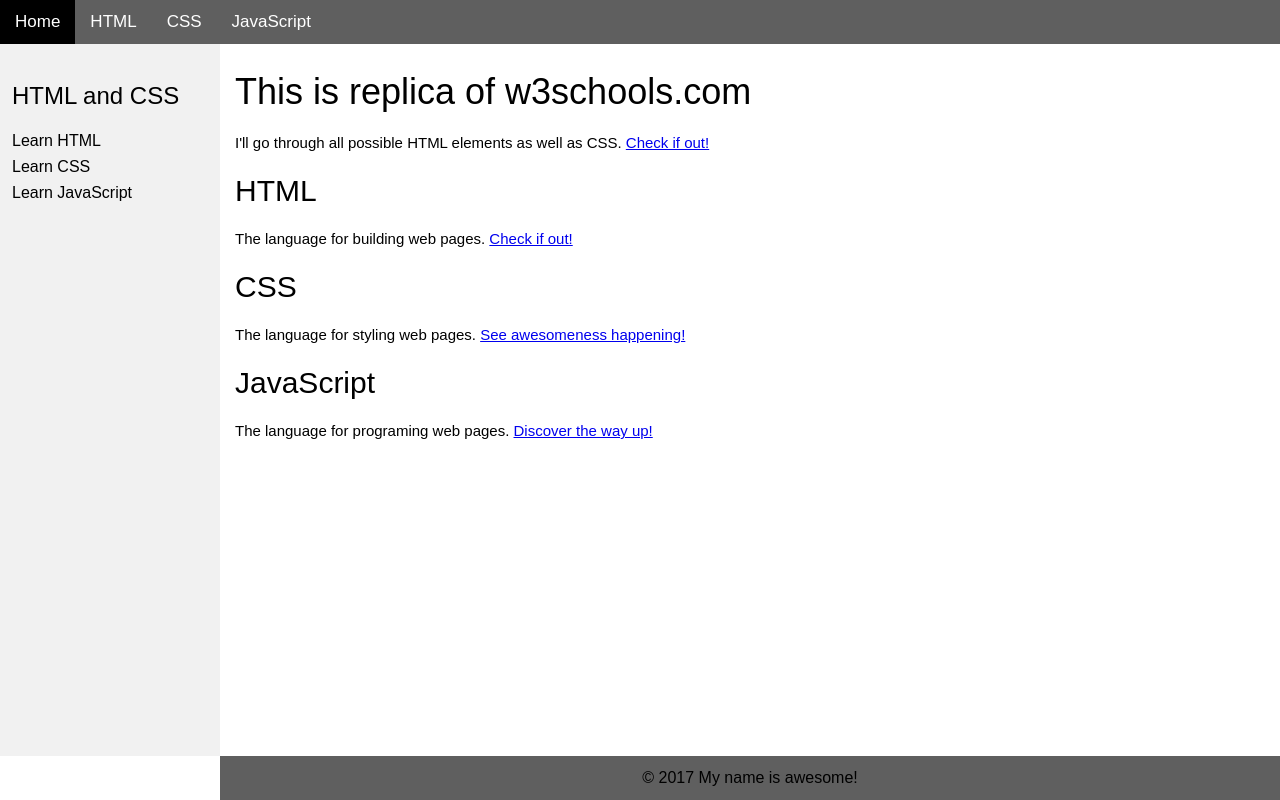
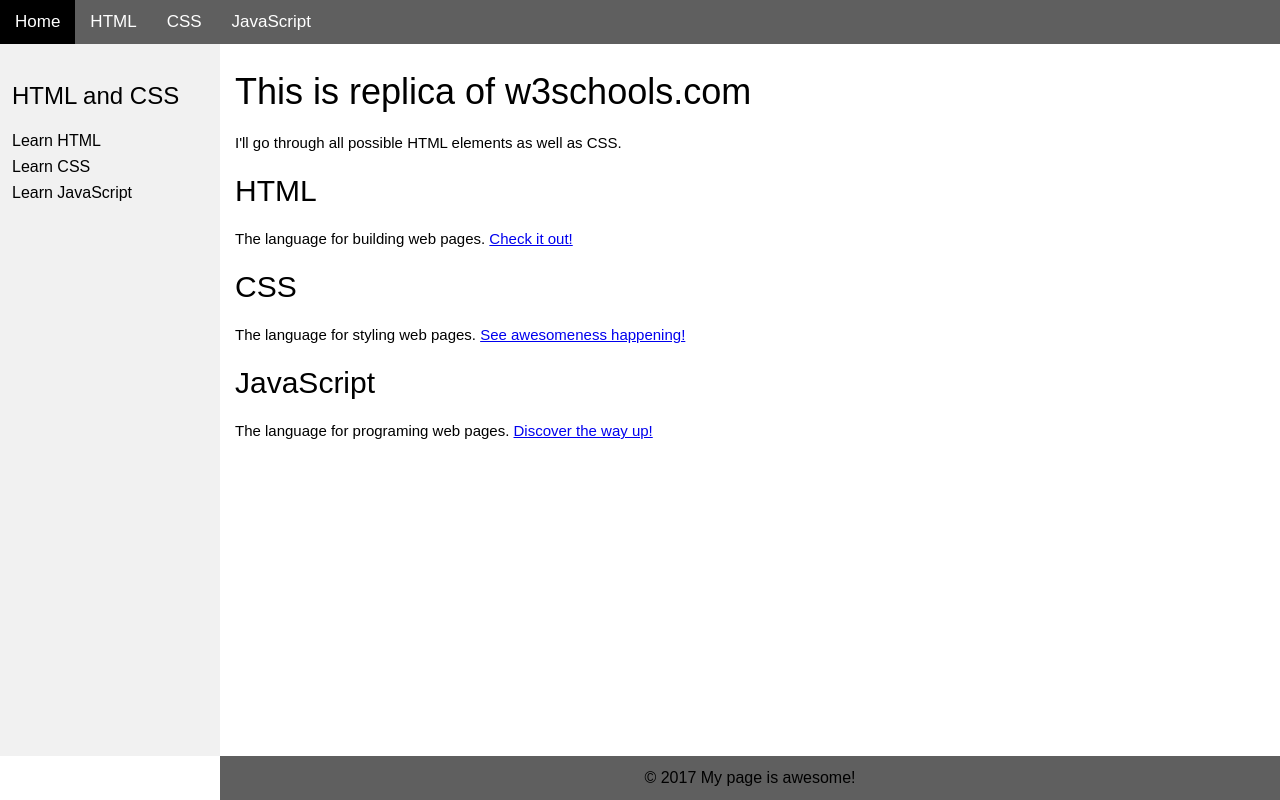
Before and after one commit to tandaraelena/w3school-replica, a plain HTML site: page index.html in a window 1280 px wide. Drawn offline with Linux system fonts and the light colour scheme.

Commit message:
Update 2019-01-04T14:16:35.398Z

```diff
--- a/index.html
+++ b/index.html
@@ -1 +1 @@
-<!DOCTYPE html><html><head><title>Learn to code HTML, CSS and JavaScript</title><meta name="description" content="This is an HTML replica of w3schools"><link rel="stylesheet" href="style.css"></head><body><header> <a class="current" href="/">Home</a><a href="/html">HTML</a><a href="/css">CSS</a><a href="/javascript">JavaScript</a></header><article><h1>This is replica of w3schools.com </h1><p>I'll go through all possible HTML elements as well as CSS. <a href="/html">Check if out!</a></p><h2>HTML</h2><p>The language for building web pages. <a href="/html">Check if out!</a> </p><h2>CSS</h2><p>The language for styling web pages. <a href="/css">See awesomeness happening!</a></p><h2>JavaScript</h2><p>The language for programing web pages. <a href="/javascript">Discover the way up!</a></p></article><nav> <h3>HTML and CSS</h3><a href="/html">Learn HTML</a><a href="/css">Learn CSS</a><a href="/JavaScript">Learn JavaScript</a></nav><footer>&copy; 2017 My name is awesome!</footer></body></html>
+<!DOCTYPE html><html><head><title>Learn to code HTML, CSS and JavaScript</title><meta name="description" content="This is an HTML replica of w3schools"><link rel="stylesheet" href="style.css"></head><body><header> <a class="current" href="/">Home</a><a href="/html">HTML</a><a href="/css">CSS</a><a href="/javascript">JavaScript</a></header><article><h1>This is replica of w3schools.com </h1><p>I'll go through all possible HTML elements as well as CSS. </p><h2>HTML</h2><p>The language for building web pages. <a href="/html">Check it out!</a> </p><h2>CSS</h2><p>The language for styling web pages. <a href="/css">See awesomeness happening!</a></p><h2>JavaScript</h2><p>The language for programing web pages. <a href="/javascript">Discover the way up!</a></p></article><nav> <h3>HTML and CSS</h3><a href="/html">Learn HTML</a><a href="/css">Learn CSS</a><a href="/JavaScript">Learn JavaScript</a></nav><footer>&copy; 2017 My page is awesome!</footer></body></html>
```
